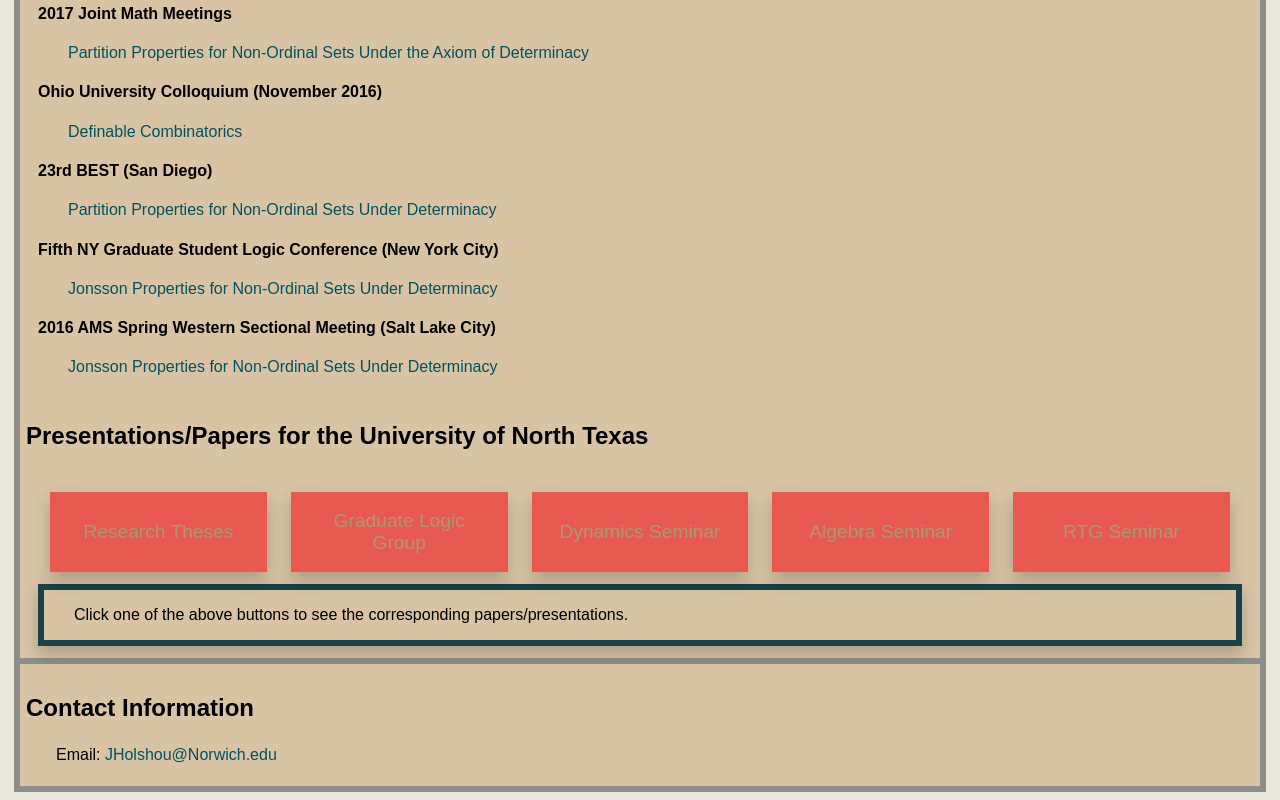
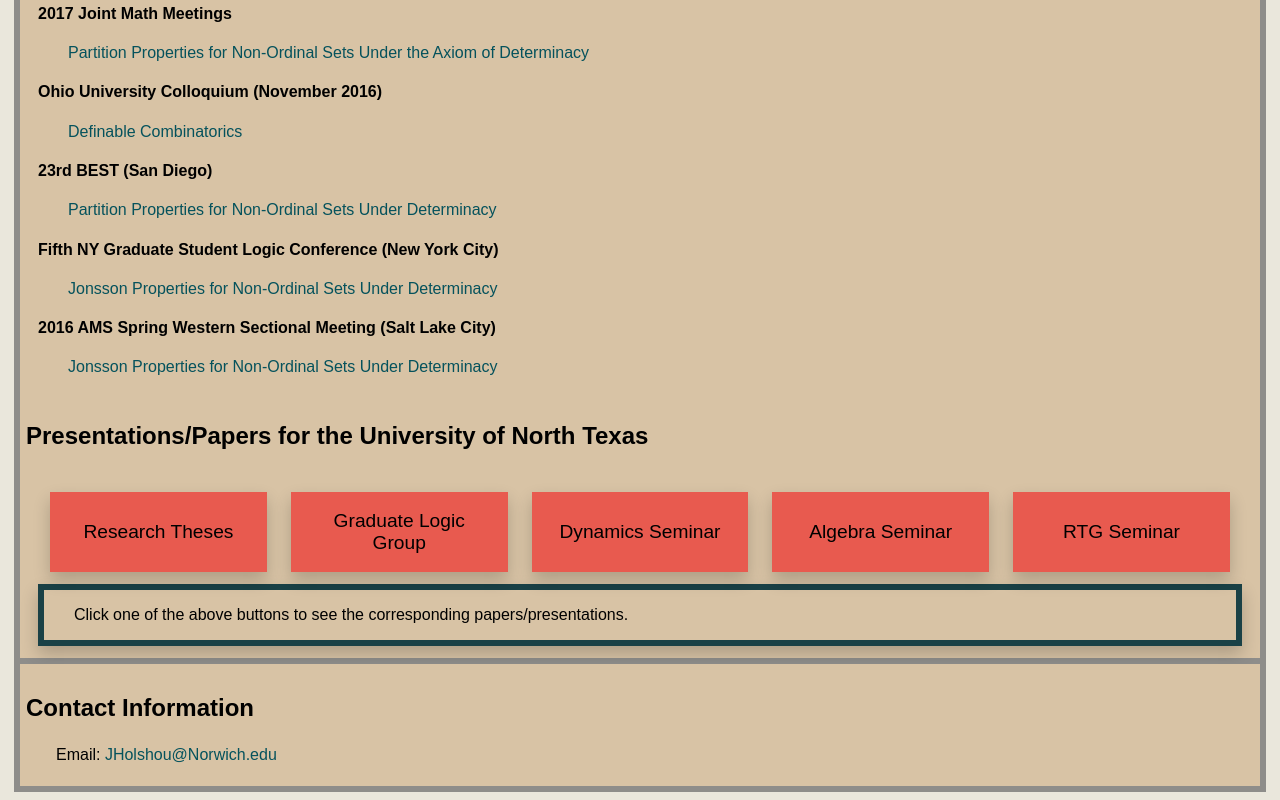
Before and after one commit to JaredHolshouser/JaredHolshouser.github.io, a plain HTML site: page Research.html in a window 1280 px wide. Shown: the part 995-1795 px from the top of the page. Drawn offline with Linux system fonts and the light colour scheme.

Commit message:
Update Styles.css
More color fixing

```diff
--- a/Styles.css
+++ b/Styles.css
@@ -160,7 +160,7 @@ footer {
 	width: 100%;
     background-color: #E85A4F;
     border: none;
-    color: #AD986B;
+    color: #000000;
     padding: 1% 2%;
 	margin-top: 1%;
 	margin-right: 0;
@@ -333,7 +333,7 @@ footer {
 	height: 80px;
     background-color: #E85A4F;
     border: none;
-    color: #AD986B;
+    color: #000000;
     text-align: center;
     text-decoration: none;
     display: inline-block;
```
